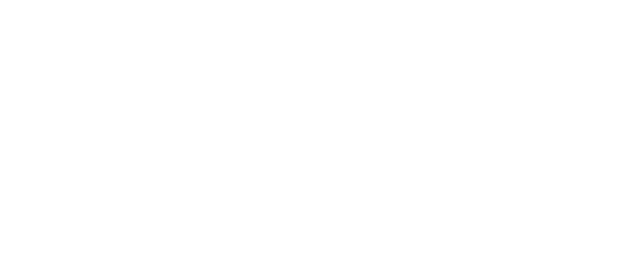
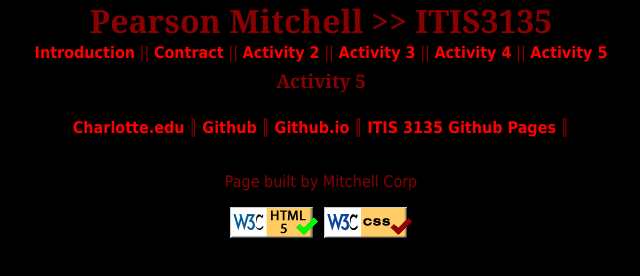
Before and after one commit to pearsonsmitchell/pearsonsmitchell.github.io, a plain HTML site: page itis3135/first-scripts.html in a window 1280 px wide. Shown: the whole page, without its empty margins (319-959 px from the left). Drawn offline with Linux system fonts and the light colour scheme.

Commit message:
Update first-scripts.html

```diff
--- a/itis3135/first-scripts.html
+++ b/itis3135/first-scripts.html
@@ -1,4 +1,56 @@
 <!DOCTYPE html>
 <html lang="en">
 
-    <head>
+        <head>
+            <meta charest="UTF-8">
+            <link href="styles/default.css" rel="stylesheet" type="text/css">
+            <title>Pearson Mitchell, ITIS 3135, Pearson's Page</title>
+
+        </head>
+
+        <body>
+            <header>
+                <h1>Pearson Mitchell >> ITIS3135</h1>
+            </header>
+            <nav>
+                <a href="introduction.html">Introduction</a>
+                ||
+                <a href="contract.html">Contract</a>
+                ||
+                <a href="tables.html">Activity 2</a>
+                ||
+                <a href="forms.html">Activity 3</a>
+                ||
+                <a href="brand-pink-panther.html"> Activity 4</a>
+                ||
+                <a href="first-scripts.html"> Activity 5</a>
+            </nav>
+            <main>
+                <h3>Activity 5</h2>
+
+            </main>
+
+            <footer>
+                <br/>
+                <nav>
+                    <a href="http://webpages.uncc.edu/pmitch13/" target="_blank">Charlotte.edu</a> &#9553;
+                    <a href="https://github.com/pearsonsmitchell" target="_blank">Github</a> &#9553;
+                    <a href="https://pearsonsmitchell.github.io/" target="_blank">Github.io</a> &#9553;
+                    <a href="https://pearsonsmitchell.github.io/itis3135/" target="_blank">ITIS 3135 Github Pages</a> &#9553;
+                </nav>
+                <br />
+                <p>
+                    Page built by Mitchell Corp
+                </p>
+                <a href="https://validator.w3.org/check?uri=referer">
+                    <img src="images/button-valid-html5.gif" width="88" height="31" alt="Link to HTML validator">
+                </a>
+
+                <a href="https://jigsaw.w3.org/css-validator/check/referer">
+                    <img src="images/button-valid-css.gif" width="88" height="31" alt="Link to CSS validator">
+                </a>
+
+            </footer>
+            </body>
+
+            </html>
```
